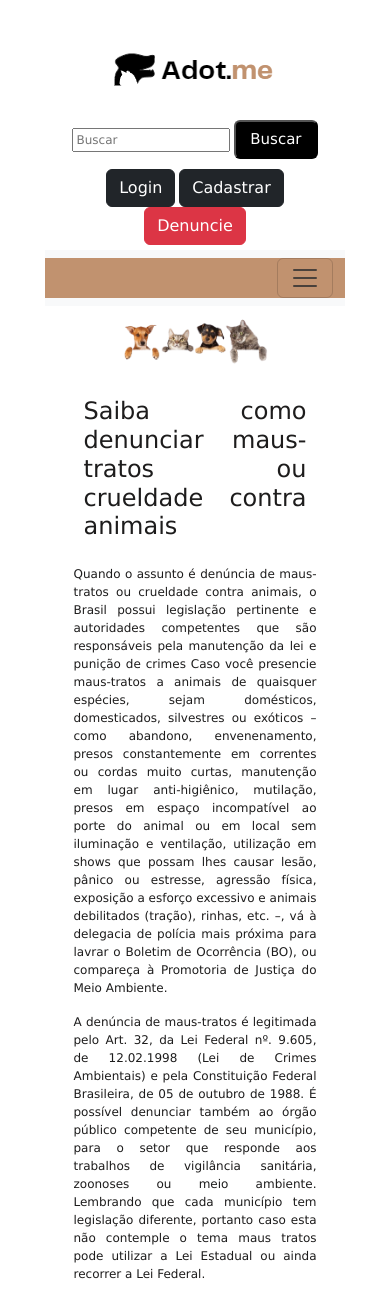
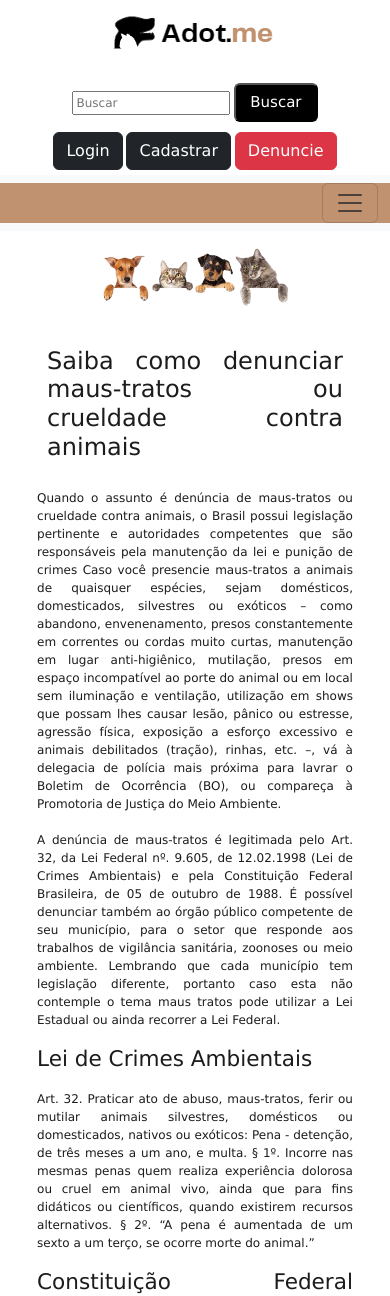
Before and after one commit to lippekstro/adote_me, a PHP site: page /views/denuncie.php in a window 390 px wide; the page is wider, and only the part inside the window is pictured. Shown: the top 1296 px of that part. Run offline with PHP 8.4, Linux system fonts and the light colour scheme.

Commit message:
renã tabela falta melhorar

```diff
--- a/css/denuncie.css
+++ b/css/denuncie.css
@@ -1,7 +1,6 @@
 body{
   font-size: 12px;
   max-width: 100%;
-  margin: 45px;
 }
 
 #top{
@@ -127,10 +126,6 @@ main{
   margin-top: 0px;
   margin-bottom: 20px;
 
-}
-
-td a{
-  color: black;
 }
 
 .copyright {
@@ -387,17 +382,8 @@ footer a {
        width: 100%;
    }
 
-
-
    .row .col{
        width: 100%;
-          }
-          .row{
-            width: 100%;
-            margin-left: 0;
-            margin-right: 0;
-            margin-bottom: 5px;
-            gap: 10px;
    }
 
 
@@ -407,15 +393,8 @@ footer a {
         flex: auto;
      }
 
-            .text{
-              margin-left: 5%;
-              margin-right: 5%;
-
-            }
      table{
-              width: 40%;
-
-
+      margin: none;
      }
 
 
--- a/views/denuncie.php
+++ b/views/denuncie.php
@@ -4,12 +4,12 @@ require_once $_SERVER['DOCUMENT_ROOT'] . '/adote_me/templates/_cabecalho.php';
 
 
 <head>
-  <link rel="stylesheet" href="/adote_me/css/css/denuncie.css">
+  <link rel="stylesheet" href="/adote_me/css/denuncie.css">
 </head>
 
 
 <main>
-  <img src="adote_me/imgs/denuncie.png" alt="" title="animais" id="animais" />
+  <img src="/adote_me/imgs/denuncie.png" alt="" title="animais" id="animais" />
 
   <div class="text">
     <h2>Saiba como denunciar maus-tratos ou crueldade contra animais</h2>
```
Lines whose indentation alone changed are shown as unchanged.
